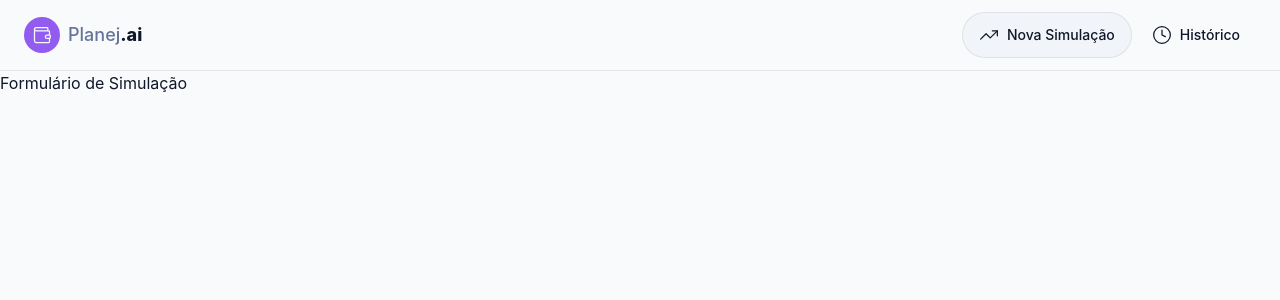
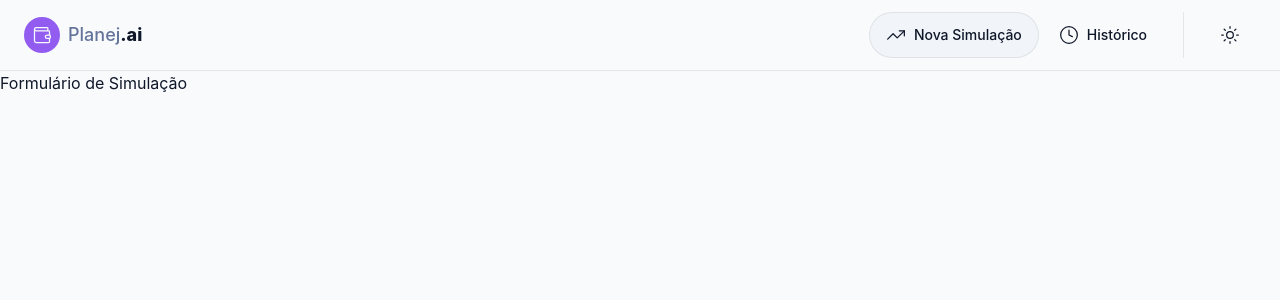
Before and after one commit to Danilo4665Oliveira/planejai, a React (Vite) app: page / in a window 1280 px wide. Shown: the top 300 px of the page. Built offline with nearby package versions, Linux system fonts and the light colour scheme.

Commit message:
feat: add theme button and user preference

```diff
--- /dev/null
+++ b/src/components/shared/Divider.tsx
@@ -0,0 +1,32 @@
+interface DividerProps {
+  orientation?: 'horizontal' | 'vertical'
+  spacing?: number
+  className?: string
+}
+
+export function Divider({
+  orientation = 'horizontal',
+  spacing = 16,
+  className,
+}: DividerProps) {
+  const style =
+    orientation === 'horizontal'
+      ? { marginTop: spacing, marginBottom: spacing }
+      : { marginLeft: spacing, marginRight: spacing }
+
+  const classNamesByOrientation = {
+    horizontal: 'w-full h-px',
+    vertical: 'self-stretch w-px',
+  }
+
+  return (
+    <div
+      role="separator"
+      aria-orientation={orientation}
+      style={style}
+      className={['bg-border', classNamesByOrientation[orientation], className]
+        .filter(Boolean)
+        .join(' ')}
+    />
+  )
+}
--- a/src/components/shared/Header.tsx
+++ b/src/components/shared/Header.tsx
@@ -1,10 +1,14 @@
-import { Clock, TrendingUp, Wallet } from 'lucide-react'
+import { Clock, Moon, Sun, TrendingUp, Wallet } from 'lucide-react'
 import { useNavigate } from 'react-router-dom'
 
+import { useTheme } from '@/hooks/useTheme'
+
 import { Button } from './Button'
+import { Divider } from './Divider'
 
 export function Header() {
   const navigate = useNavigate()
+  const { theme, toggleTheme } = useTheme()
 
   return (
     <header className="border-b border-(--border) px-6 py-3">
@@ -36,6 +40,13 @@
           >
             <span className="hidden sm:inline">Histórico</span>
           </Button>
+          <Divider orientation='vertical'/>
+          <Button
+            aria-label={`Mudar para tema ${theme === 'dark' ? 'claro' : 'escuro'}`}
+            variant="ghost"
+            icon={theme === 'dark' ? Moon : Sun}
+            onClick={toggleTheme}
+          />
         </div>
       </nav>
     </header>
--- /dev/null
+++ b/src/context/theme/ThemeContext.tsx
@@ -0,0 +1,12 @@
+import {createContext} from 'react';
+
+export type Theme = 'light' | 'dark';
+
+interface ThemeContextValue{
+  theme: Theme;
+  toggleTheme: () => void;
+}
+
+export const ThemeContext = createContext<ThemeContextValue | undefined>(
+  undefined,
+)
--- /dev/null
+++ b/src/context/theme/ThemeProvider.tsx
@@ -0,0 +1,34 @@
+import { type PropsWithChildren, useEffect, useState } from 'react'
+
+import { type Theme, ThemeContext } from './ThemeContext'
+
+export function ThemeProvider({ children }: PropsWithChildren) {
+  const [theme, setTheme] = useState<Theme>(() => {
+    const localStorageTheme = localStorage.getItem('theme') as Theme | null
+
+    if (localStorageTheme) {
+      return localStorageTheme
+    }
+
+    const systemPreferDark = window.matchMedia(
+      '(prefers-color-scheme: dark)',
+    ).matches
+
+    return systemPreferDark ? 'dark' : 'light'
+  })
+
+  useEffect(() => {
+    document.documentElement.setAttribute('data-theme', theme)
+    localStorage.setItem('theme', theme)
+  }, [theme])
+
+  const toggleTheme = () => {
+    setTheme((currentTheme) => (currentTheme === 'light' ? 'dark' : 'light'))
+  }
+
+  return (
+    <ThemeContext.Provider value={{ theme, toggleTheme }}>
+      {children}
+    </ThemeContext.Provider>
+  )
+}
--- /dev/null
+++ b/src/hooks/useTheme.tsx
@@ -0,0 +1,13 @@
+import { useContext } from 'react'
+
+import { ThemeContext } from '@/context/theme/ThemeContext'
+
+export function useTheme() {
+  const context = useContext(ThemeContext)
+
+  if (context === undefined) {
+    throw new Error('useTheme deve ser usado dentro de um ThemeProvider')
+  }
+
+  return context
+}
--- a/src/main.tsx
+++ b/src/main.tsx
@@ -4,9 +4,12 @@
 import { createRoot } from 'react-dom/client'
 
 import App from './App.tsx'
+import { ThemeProvider } from './context/theme/ThemeProvider.tsx'
 
 createRoot(document.getElementById('root')!).render(
   <StrictMode>
+    <ThemeProvider>
     <App />
+    </ThemeProvider>
   </StrictMode>,
 )
```
